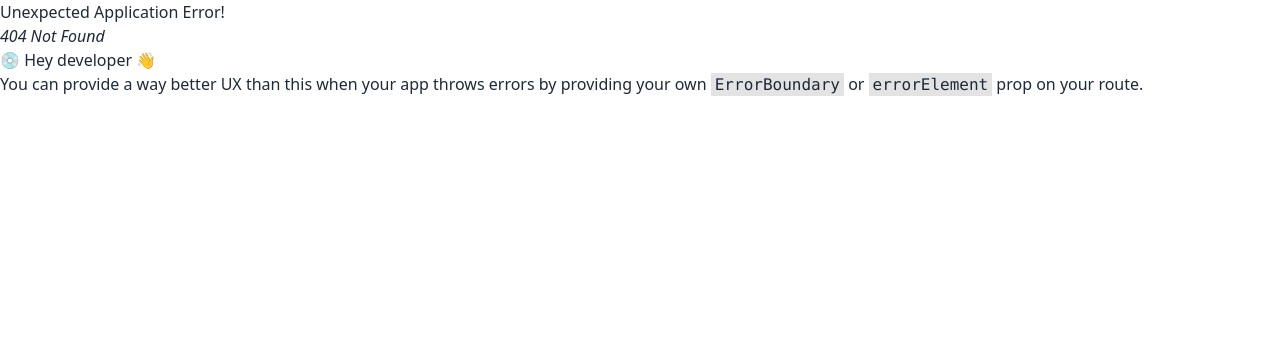
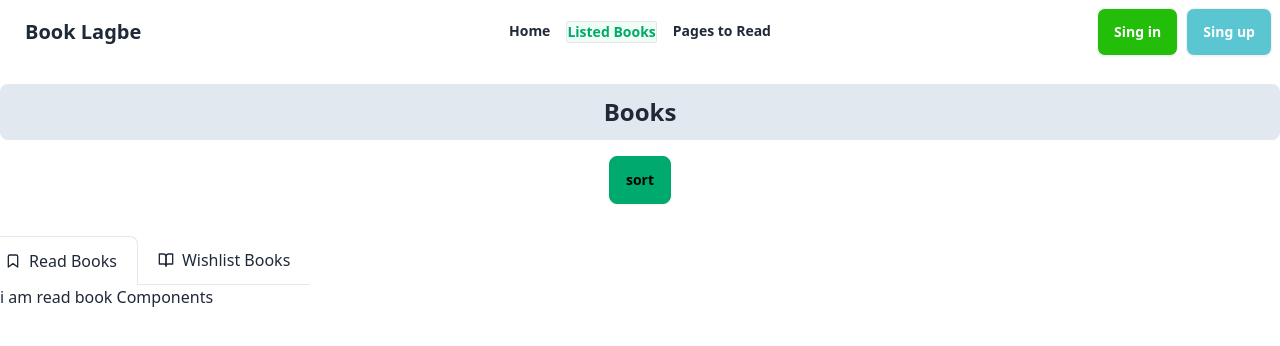
Before and after one commit to Fahad-smto/book-vibe-a8, a React (Vite) app: page /list-book/read-book in a window 1280 px wide. Before the commit this address had no page. Shown: the top 346 px of the page. Built offline with nearby package versions, Linux system fonts and the light colour scheme.

Commit message:
toast added

```diff
--- a/package.json
+++ b/package.json
@@ -12,7 +12,8 @@
   "dependencies": {
     "react": "^18.2.0",
     "react-dom": "^18.2.0",
-    "react-router-dom": "^6.22.3"
+    "react-router-dom": "^6.22.3",
+    "react-toastify": "^10.0.5"
   },
   "devDependencies": {
     "@types/react": "^18.2.66",
--- /dev/null
+++ b/src/Components/ReadBooks.jsx
@@ -0,0 +1,11 @@
+
+
+const ReadBooks = () => {
+    return (
+        <div>
+            <h1>i am read book Components</h1>
+        </div>
+    );
+};
+
+export default ReadBooks;
--- /dev/null
+++ b/src/Components/WishList.jsx
@@ -0,0 +1,11 @@
+
+
+const WishList = () => {
+    return (
+        <div>
+            <h1>i am WishList Components</h1>
+        </div>
+    );
+};
+
+export default WishList;
--- a/src/Pages/BookDetails.jsx
+++ b/src/Pages/BookDetails.jsx
@@ -1,9 +1,14 @@
 
 import { useLoaderData, useParams } from 'react-router-dom';
-
+import { toast } from 'react-toastify';
+import { ToastContainer,  } from 'react-toastify';
+import 'react-toastify/dist/ReactToastify.css';
 
 
 const BookDetails = () => {
+    const handleToast = ()=>{
+        toast('added successfully')
+    }
 
     // const [bookDetails,setBook] =useState([]);
 
@@ -38,13 +43,14 @@ console.log(book)
                 <p> <span className='mr-3'>Year of Publishing: </span>  {book.yearOfPublishing} </p>
                 <p> <span className='mr-3'>Rating: </span>  {book.rating} </p>
                <div className=" ">
-               <button className='btn btn-primary '>Read</button>
-                <button className='btn btn-success ml-4'>Wishlist</button>
+               <button onClick={handleToast} className='btn btn-primary '>Read</button>
+                <button onClick={handleToast} className='btn btn-success ml-4'>Wishlist</button>
                </div>
 			</div>
 		</a>
 
 	</div>
+    <ToastContainer />
 </section>
     );
 };
--- a/src/Pages/Home.jsx
+++ b/src/Pages/Home.jsx
@@ -1,6 +1,6 @@
 import Banner from "../Components/Banner";
 import Books from "../Components/Books";
-import NavBar from "../Components/NavBar";
+
 
 
 
--- a/src/Pages/ListedBooks.jsx
+++ b/src/Pages/ListedBooks.jsx
@@ -1,6 +1,12 @@
+import { useState } from "react";
+import { Link, Outlet } from "react-router-dom";
+
 
 
 const ListedBooks = () => {
+
+    const [tab ,setTab] = useState(0)
+
     return (
         <div className="">
             <div className="mt-5">
@@ -13,22 +19,22 @@ const ListedBooks = () => {
 
 
        <div className="flex -mx-4 overflow-x-auto overflow-y-hidden sm:  flex-nowrap dark:  dark: ">
-	<a rel="noopener noreferrer" href="#" className="flex items-center flex-shrink-0 px-5 py-3 space-x-2 border-b dark:border-gray-600 dark:text-gray-600">
+	<Link to={`read-book`}  onClick={()=>setTab(0)} className={`flex items-center flex-shrink-0 px-5 py-3 space-x-2 ${tab ===0 ? 'border border-b-0' : 'border-b'} rounded-t-lg dark:border-gray-600 dark:text-gray-900`}>
 		<svg xmlns="http://www.w3.org/2000/svg" viewBox="0 0 24 24" fill="none" stroke="currentColor" strokeWidth="2" strokeLinecap="round" strokeLinejoin="round" className="w-4 h-4">
 			<path d="M19 21l-7-5-7 5V5a2 2 0 0 1 2-2h10a2 2 0 0 1 2 2z"></path>
 		</svg>
 		<span>Read Books</span>
-	</a>
-	<a rel="noopener noreferrer" href="#" className="flex items-center flex-shrink-0 px-5 py-3 space-x-2 border border-b-0 rounded-t-lg dark:border-gray-600 dark:text-gray-900">
+	</Link>
+	<Link  to={`wishList`} onClick={()=>setTab(1)}  className={`flex items-center flex-shrink-0 px-5 py-3 space-x-2 ${tab ===1 ? 'border border-b-0' : 'border-b'} rounded-t-lg dark:border-gray-600 dark:text-gray-900`}>
 		<svg xmlns="http://www.w3.org/2000/svg" viewBox="0 0 24 24" fill="none" stroke="currentColor" strokeWidth="2" strokeLinecap="round" strokeLinejoin="round" className="w-4 h-4">
 			<path d="M2 3h6a4 4 0 0 1 4 4v14a3 3 0 0 0-3-3H2z"></path>
 			<path d="M22 3h-6a4 4 0 0 0-4 4v14a3 3 0 0 1 3-3h7z"></path>
 		</svg>
 		<span>Wishlist Books</span>
-	</a>
+	</Link>
 
 </div>
-
+<Outlet/>
         </div>
     );
 };
```
Also changed, not shown: src/main.jsx (+15 -1 lines), 1 other file (tests, documents, lock files or other folders).
